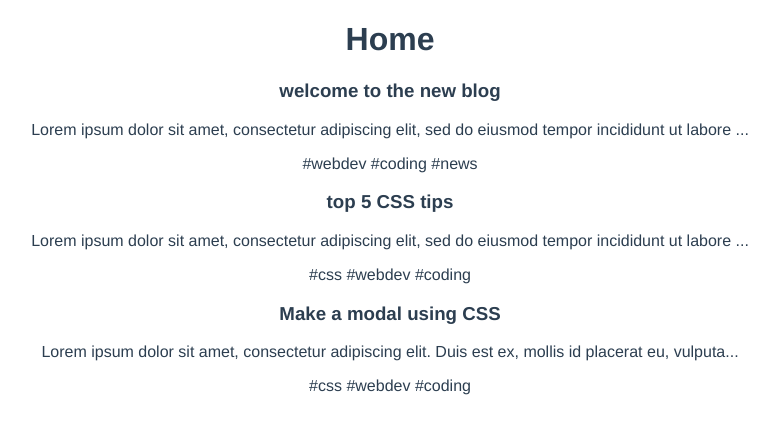
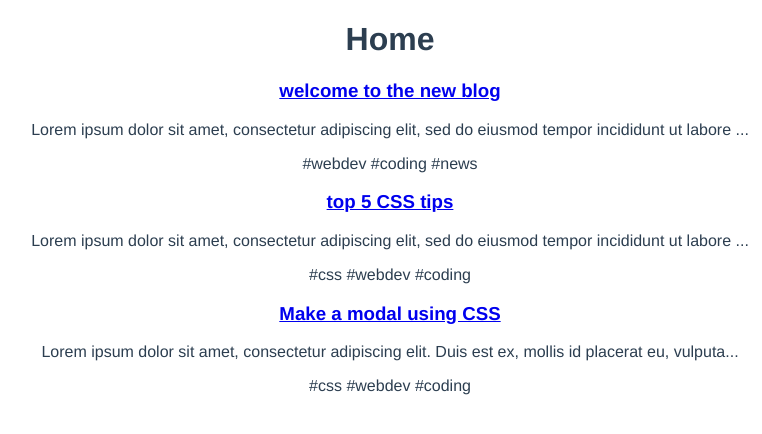
Before and after one commit to codigoisaac/simplistic-vue-blog, a Vue app: page / in a window 1280 px wide. Shown: the top 434 px of the page, without its empty margins (250-1012 px from the left). Built offline with nearby package versions, Linux system fonts and the light colour scheme; data requests are answered from the project's data file.

Commit message:
Using routes with params

```diff
--- a/src/components/SinglePost.vue
+++ b/src/components/SinglePost.vue
@@ -1,5 +1,8 @@
 <template>
-  <h3>{{ post.title }}</h3>
+  <router-link :to="{ name: 'PostView', params: { id: post.id } }">
+    <h3>{{ post.title }}</h3>
+  </router-link>
+
   <p>{{ snippet }}</p>
   <span v-for="tag in post.tags" :key="tag"> #{{ tag }}</span>
 </template>
--- a/src/router/index.js
+++ b/src/router/index.js
@@ -1,11 +1,18 @@
 import { createRouter, createWebHistory } from 'vue-router'
 import HomeView from '../views/HomeView.vue'
+import PostView from '../views/PostView.vue'
 
 const routes = [
   {
     path: '/',
     name: 'home',
     component: HomeView
+  },
+  {
+    path: '/post/:id',
+    name: 'PostView',
+    component: PostView,
+    props: true
   }
 ]
 
--- /dev/null
+++ b/src/views/PostView.vue
@@ -0,0 +1,7 @@
+<template>PostView</template>
+
+<script>
+export default {}
+</script>
+
+<style></style>
```
